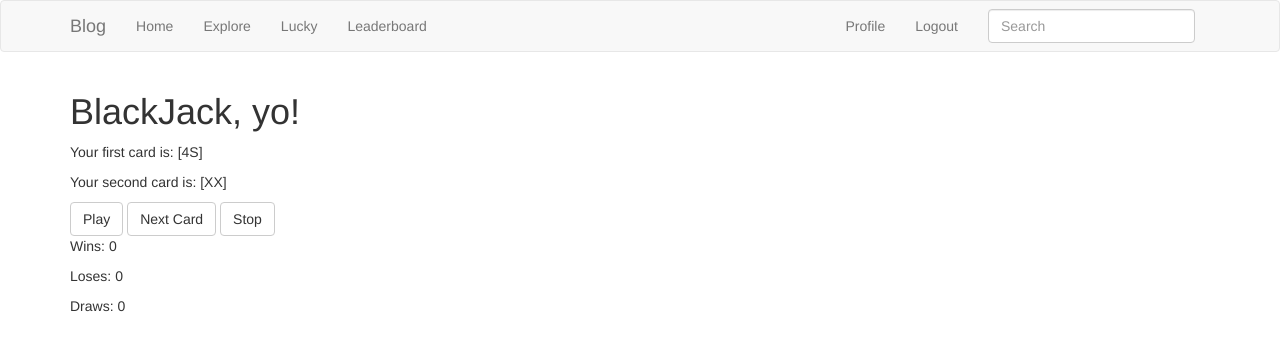
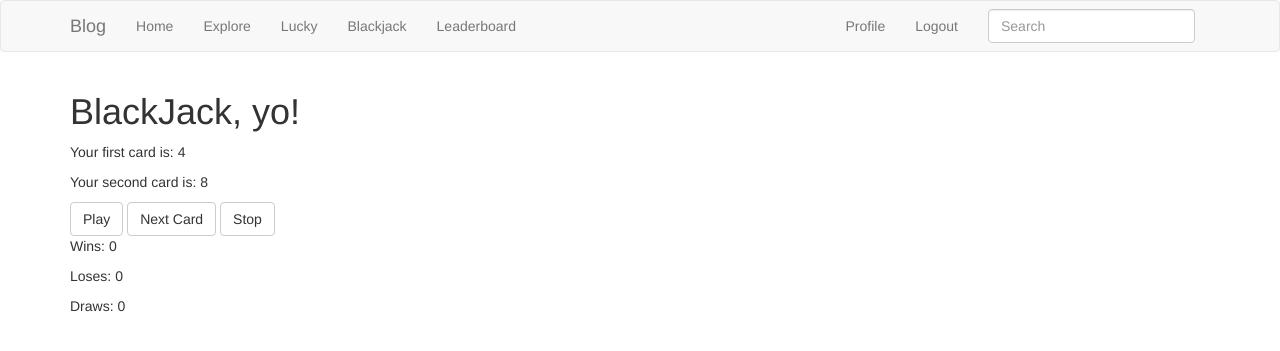
Before and after one commit to lbhtran/learn-flask, a Flask app: page /blackjack in a window 1280 px wide. Shown: the top 351 px of the page. Run offline with Flask 2, Linux system fonts and the light colour scheme; the visitor is signed in with stand-in values (Sample User, id 1); data comes from the database, SQL or seed files in the repository; both versions use the stored data as it was after the commit; some libraries are stand-ins or nearby versions.

Commit message:
Extra: Blackjack first steps - minor fixes

```diff
--- a/app/templates/base.html
+++ b/app/templates/base.html
@@ -21,6 +21,7 @@
                     <li><a href="{{ url_for('main.index') }}">Home</a></li>
                     <li><a href="{{ url_for('main.explore') }}">Explore</a></li>
                     <li><a href="{{ url_for('games.lucky') }}">Lucky</a></li>
+                    <li><a href="{{ url_for('games.blackjack') }}">Blackjack</a></li>
                     <li><a href="{{ url_for('games.leaderboard') }}">Leaderboard</a></li>
                 </ul>
                 {% if g.search_form %}
--- a/app/templates/games/blackjack.html
+++ b/app/templates/games/blackjack.html
@@ -3,8 +3,8 @@
 
 {% block app_content %}
     <h1>BlackJack, yo!</h1>
-        <p>Your first card is: {{ my_card1 }}</p>
-        <p>Your second card is: {{ my_card2 }}</p>
+        <p>Your first card is: {{ my_card1.value }}</p>
+        <p>Your second card is: {{ my_card2.value }}</p>
     <div class="row">
         <div class="col-md-4">
             {{ wtf.quick_form(form) }}
```
Also changed, not shown: app.db.
